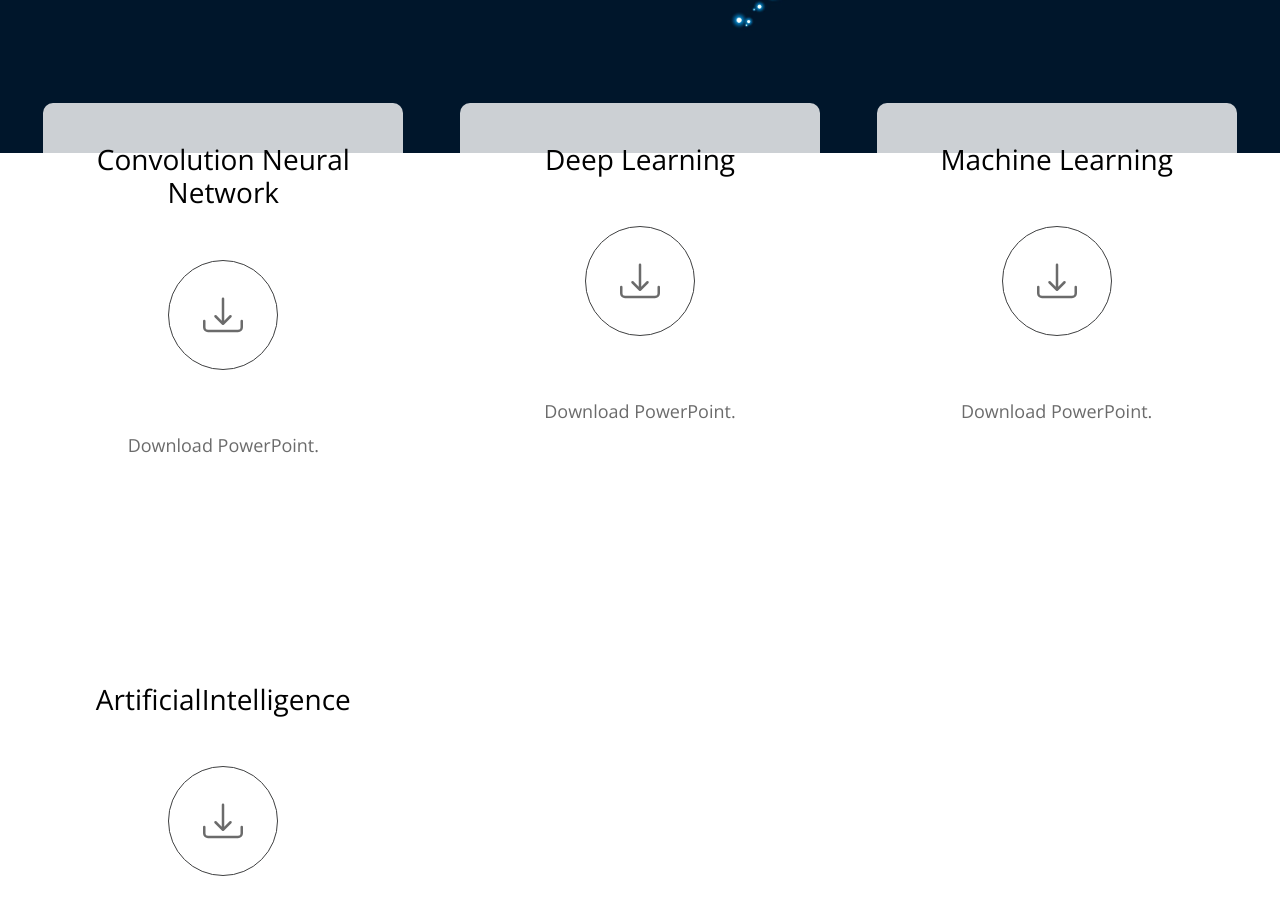
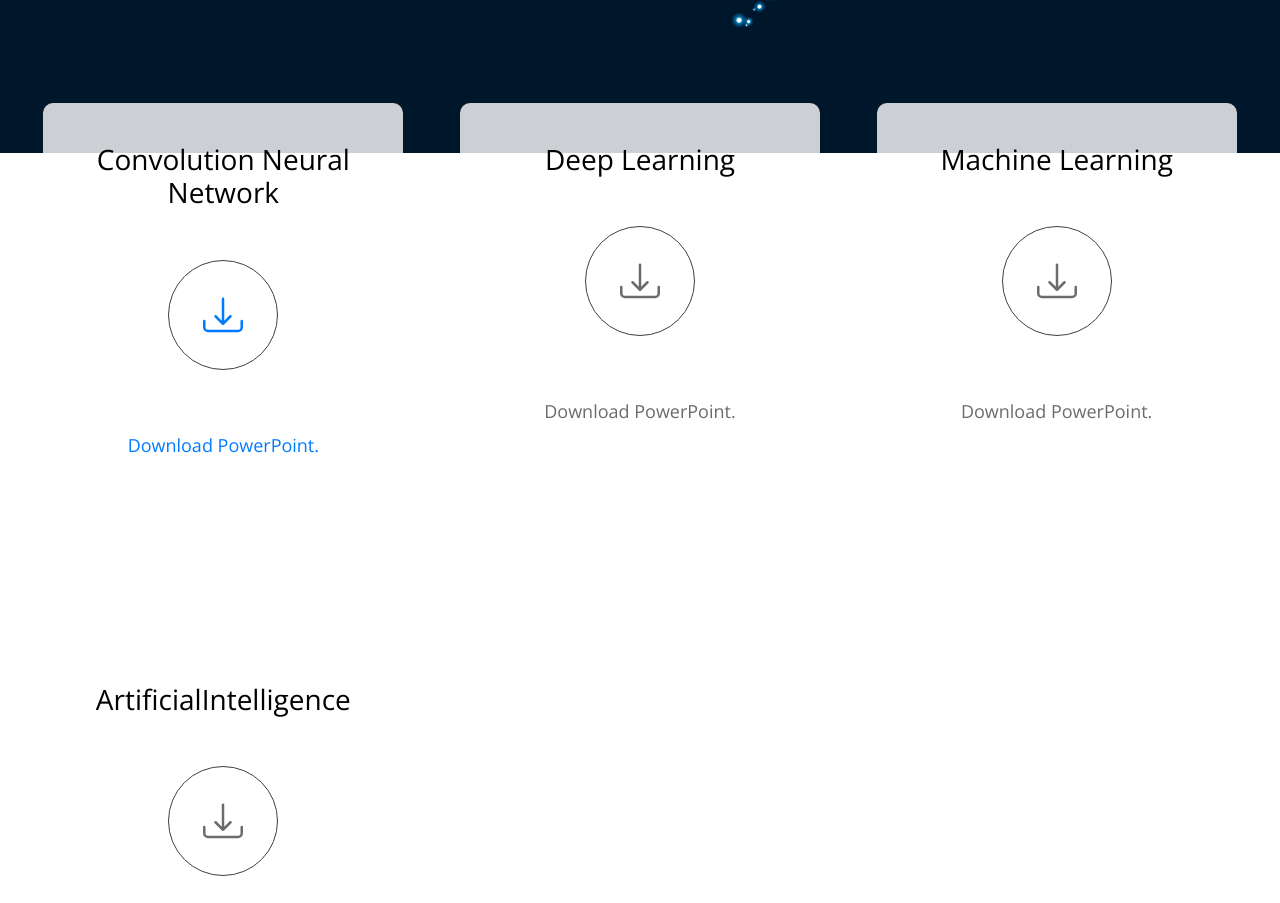
Before and after one commit to newlesk/GCPM5, a plain HTML site: page AI.html in a window 1280 px wide. Shown: the part 923-1826 px from the top of the page. Drawn offline with nearby package versions, Linux system fonts and the light colour scheme.

Commit message:
Update AI.html

```diff
--- a/AI.html
+++ b/AI.html
@@ -88,6 +88,7 @@ https://templatemo.com/tm-534-parallo
         <!-- Features -->
         <div class="row" id="tmFeatures">
           <div class="col-lg-4">
+            <a href="https://drive.google.com/file/d/1xLdPN7k2iuVFqRbgXmOCi4tg5bsCiMT_/view?usp=sharing">
             <div class="tm-bg-white-transparent tm-feature-box">
             <h3 class="tm-feature-name">Convolution Neural Network</h3>
 
@@ -99,7 +100,7 @@ https://templatemo.com/tm-534-parallo
             </div>
 
             <p class="text-center">Download PowerPoint.</p>
-            </div>
+            </div></a>
           </div>
 
           <div class="col-lg-4">
```
